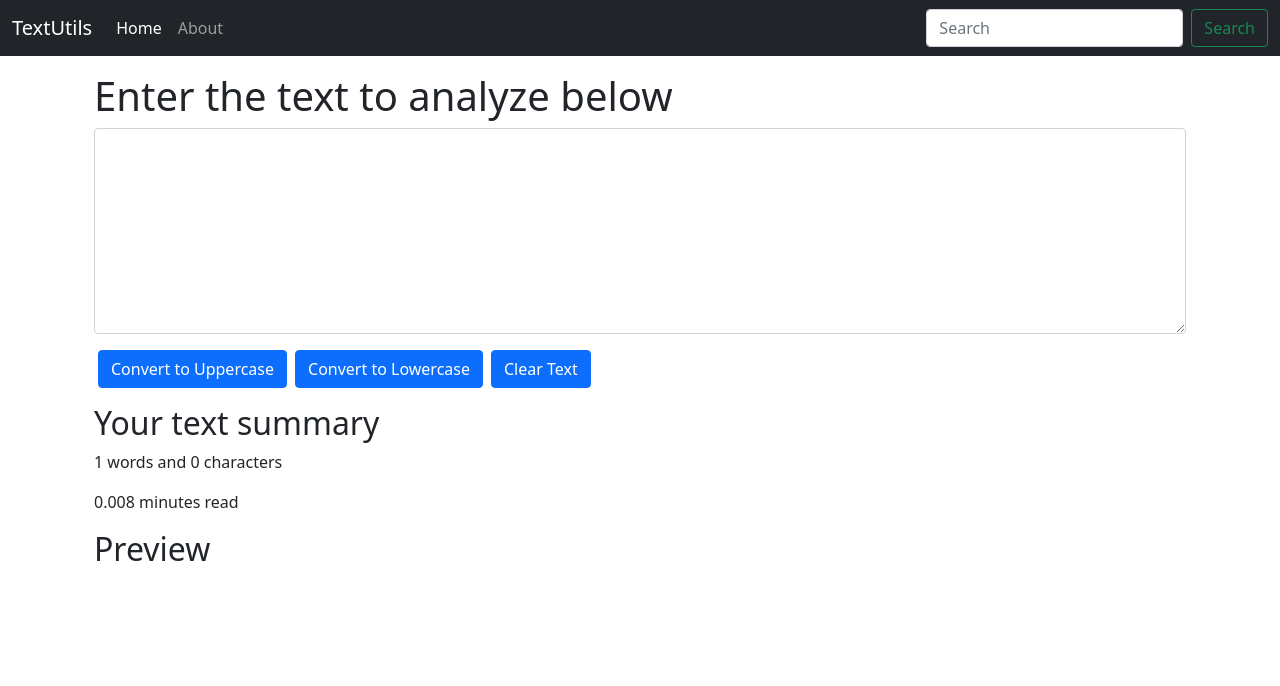
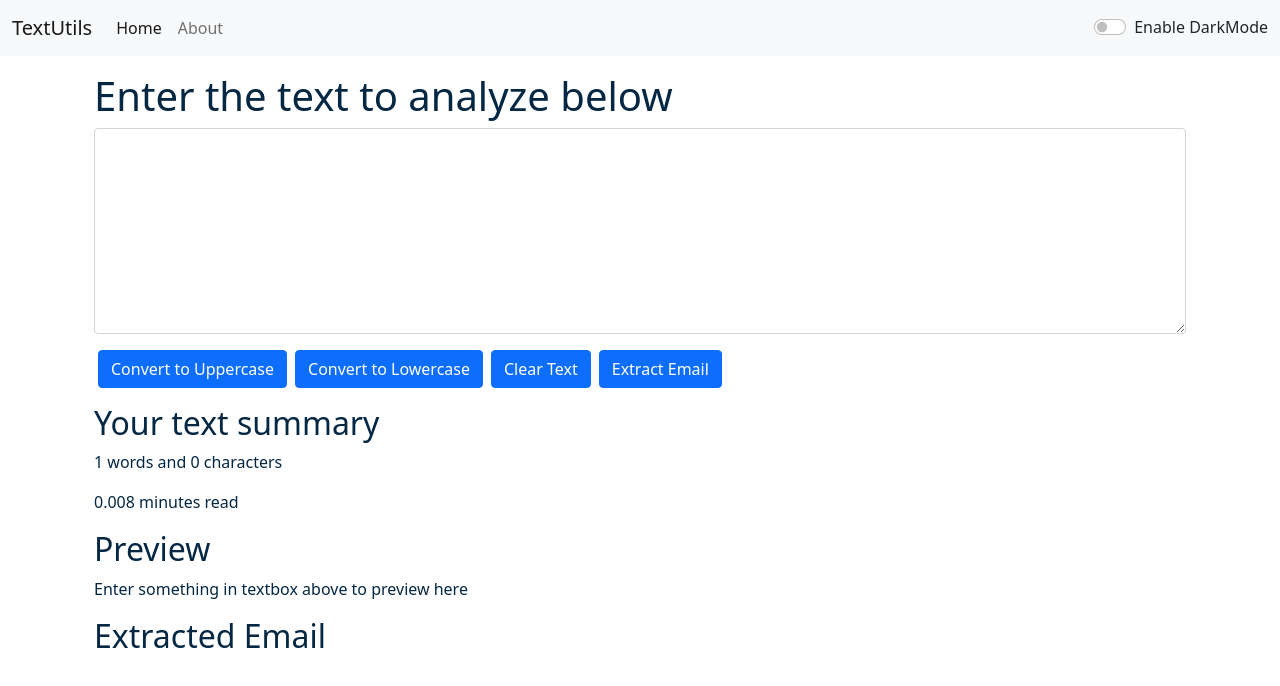
Before and after one commit to kpareek2592/textutils, a React (Create React App) app: page / in a window 1280 px wide. Shown: the top 686 px of the page. Built offline with nearby package versions, Linux system fonts and the light colour scheme.

Commit message:
Improving dark mode and refactoring app component

```diff
--- a/src/App.js
+++ b/src/App.js
@@ -2,14 +2,27 @@ import './App.css';
 import About from './components/About';
 import Navbar from './components/Navbar';
 import TextForm from './components/TextForm';
+import React, { useState } from 'react'
 
 function App() {
+  const [mode, setMode] = useState('light');
+
+  const toggleMode = () => {
+    if(mode === 'light'){
+      setMode('dark')
+      document.body.style.backgroundColor = '#042743';
+    } else {
+      setMode('light')
+      document.body.style.backgroundColor = 'white';
+    }
+  }
+
   return (
     <>
       {/* <Navbar title="TextUtils" aboutText="About" /> */}
-      <Navbar title="TextUtils" />
+      <Navbar title="TextUtils" mode={mode} toggleMode={toggleMode}/>
       <div className="container my-3">
-        <TextForm heading="Enter the text to analyze below" />
+        <TextForm heading="Enter the text to analyze below" mode={mode}/>
         {/* <About /> */}
       </div>
     </>
--- a/src/components/Navbar.js
+++ b/src/components/Navbar.js
@@ -4,7 +4,9 @@ import PropTypes from "prop-types";
 export default function Navbar(props) {
   return (
     <>
-      <nav className="navbar navbar-expand-lg navbar-dark bg-dark">
+      <nav
+        className={`navbar navbar-expand-lg navbar-${props.mode} bg-${props.mode}`}
+      >
         <div className="container-fluid">
           <a className="navbar-brand" href="/">
             {props.title}
@@ -33,7 +35,7 @@ export default function Navbar(props) {
                 </a>
               </li>
             </ul>
-            <form className="d-flex">
+            {/* <form className="d-flex">
               <input
                 className="form-control me-2"
                 type="search"
@@ -43,7 +45,25 @@ export default function Navbar(props) {
               <button className="btn btn-outline-success" type="submit">
                 Search
               </button>
-            </form>
+            </form> */}
+            <div
+              className={`form-check form-switch text-${
+                props.mode === "light" ? "dark" : "light"
+              }`}
+            >
+              <input
+                className="form-check-input"
+                type="checkbox"
+                id="flexSwitchCheckDefault"
+                onClick={props.toggleMode}
+              />
+              <label
+                className="form-check-label"
+                htmlFor="flexSwitchCheckDefault"
+              >
+                Enable DarkMode
+              </label>
+            </div>
           </div>
         </div>
       </nav>
--- a/src/components/TextForm.js
+++ b/src/components/TextForm.js
@@ -1,6 +1,7 @@
 import React, { useState } from 'react'
 
 export default function TextForm(props) {
+    var data = null;
     const [text, setText] = useState('');
 
     const handleUpClick = () => {
@@ -9,6 +10,15 @@ export default function TextForm(props) {
 
     const handleLowClick = () => {
       setText(text.toLowerCase());
+    };
+
+    const handleExtractEmailClick = () => {
+        let newText = text.match(
+          /([a-zA-Z0-9._+-]+@[a-zA-Z0-9._-]+\.[a-zA-Z0-9._-]+)/gi
+        );
+
+      data = newText;
+      setText("");
     };
 
     const handleClearTextAreaClick = () => {
@@ -21,7 +31,7 @@ export default function TextForm(props) {
 
     return (
       <>
-        <div className="container">
+        <div className="container" style={{color: props.mode === "dark" ? "white" : "#042743"}}>
           <h1>{props.heading}</h1>
           <div className="mb-3">
             <textarea
@@ -30,6 +40,7 @@ export default function TextForm(props) {
               onChange={handleOnChange}
               id="myBox"
               rows="8"
+              style={{backgroundColor: props.mode === "dark" ? "gray" : "white", color: props.mode === "dark" ? "white" : "#042743"}}
             ></textarea>
           </div>
           <button className="btn btn-primary mx-1" onClick={handleUpClick}>
@@ -44,15 +55,23 @@ export default function TextForm(props) {
           >
             Clear Text
           </button>
+          <button
+            className="btn btn-primary mx-1"
+            onClick={handleExtractEmailClick}
+          >
+            Extract Email
+          </button>
         </div>
-        <div className="container my-3">
+        <div className="container my-3" style={{color: props.mode === "dark" ? "white" : "#042743"}}>
           <h2>Your text summary</h2>
           <p>
             {text.split(" ").length} words and {text.length} characters
           </p>
           <p>{0.008 * text.split(" ").length} minutes read</p>
           <h2>Preview</h2>
-          <p>{text}</p>
+          <p>{text.length > 0 ? text : 'Enter something in textbox above to preview here'}</p>
+          <h2>Extracted Email</h2>
+          {data != null && data[0]}
         </div>
       </>
     );
```
